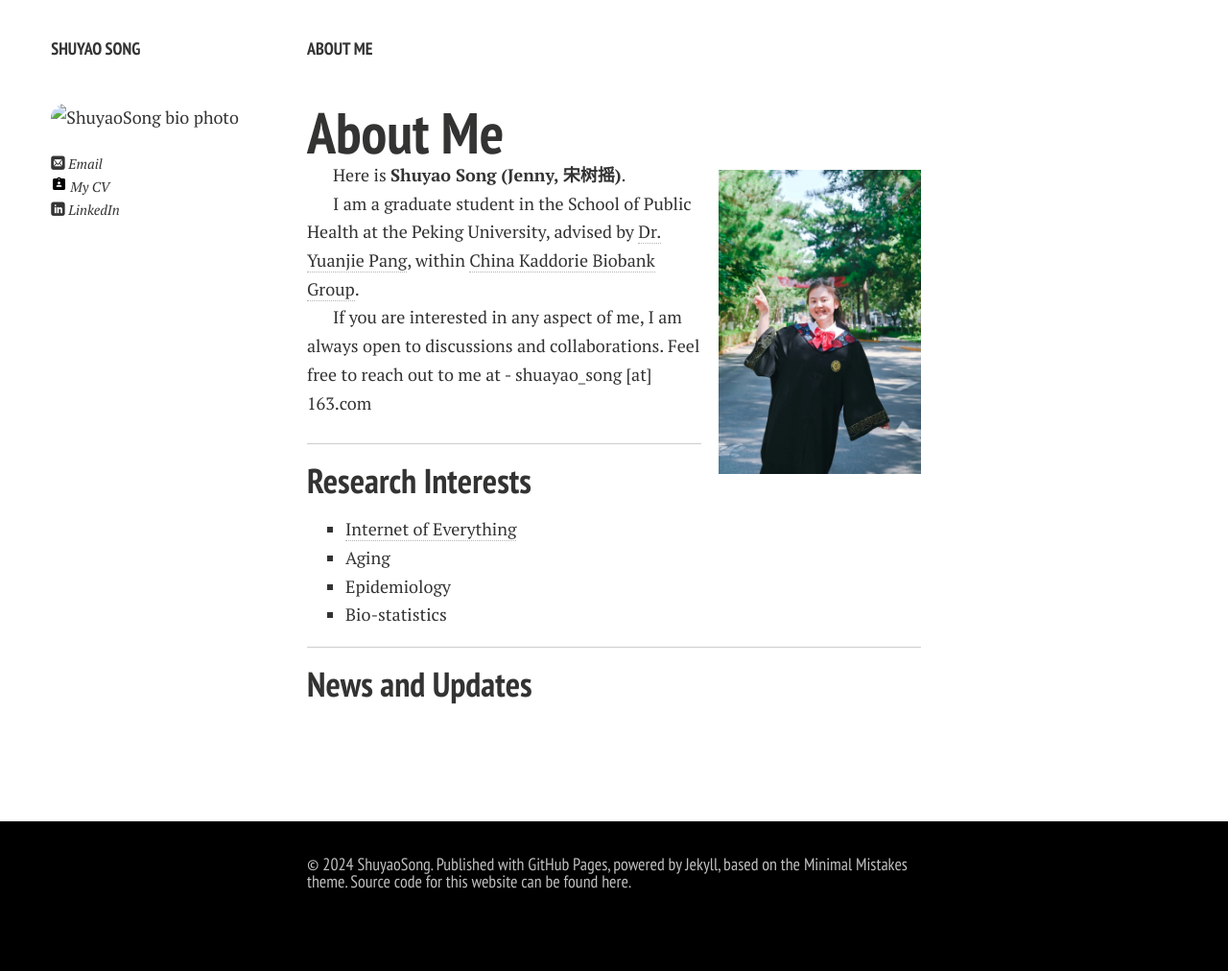
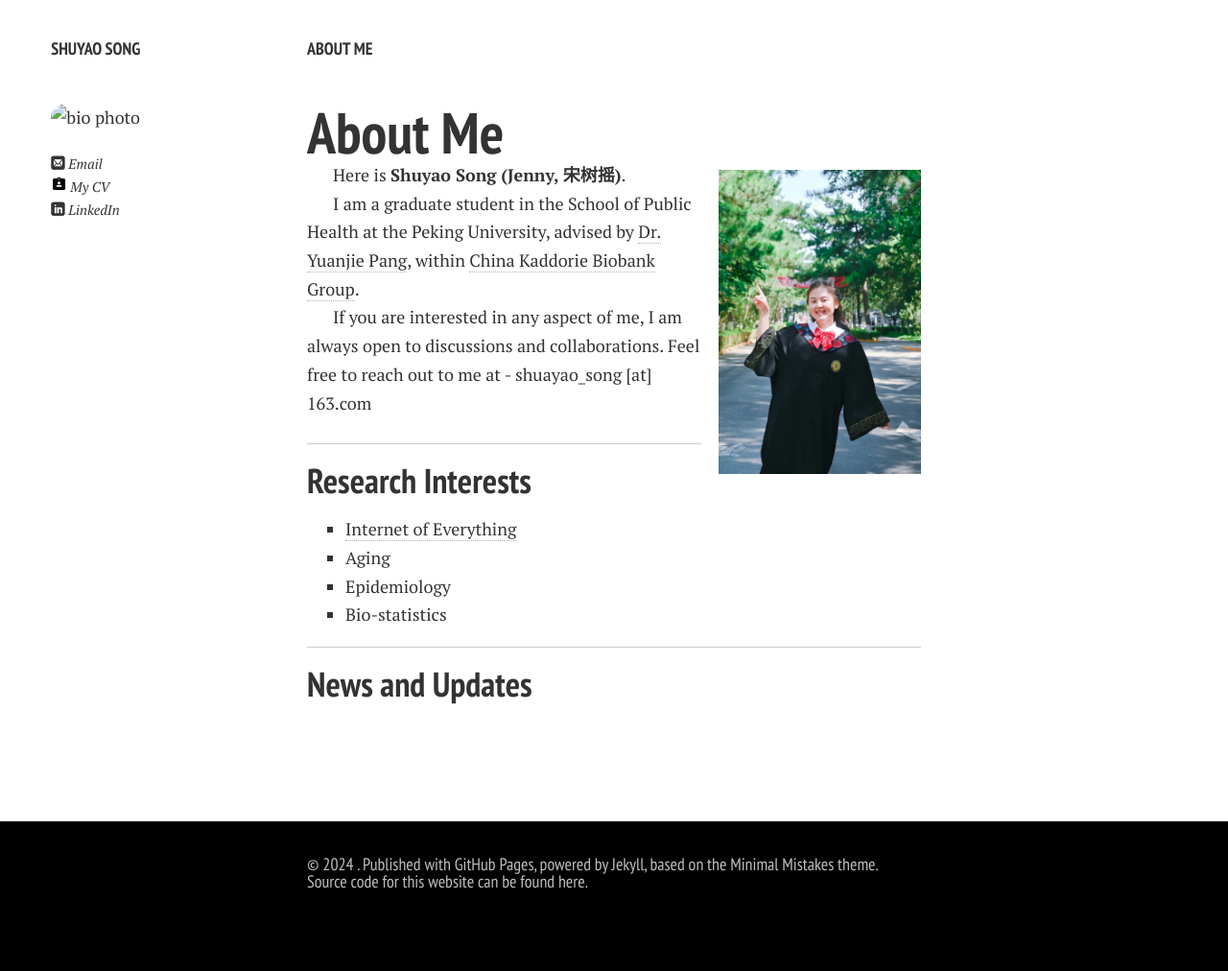
Before and after one commit to ShuyaoSong1019/ShuyaoSong1019.github.io, a Jekyll site: the page built from index.md, in a window 1280 px wide. Shown: the whole page at 96% size. Built offline with Jekyll 4.4.1, drawn with Linux system fonts in a browser that asks for light colours; nearby versions of some CDN libraries; comment, search, counter and statistics services are not loaded; a style sheet for code colours, icons or effects is not loaded; our own code applies the rules of GitHub Pages for plain Markdown files; part of the change alters nothing that is shown.

Commit message:
Update _config.yml

```diff
--- a/_config.yml
+++ b/_config.yml
@@ -6,7 +6,7 @@ url: https://shuyaosong1019.github.io
 
 # Owner/author information
 owner:
-  name: ShuyaoSong
+  # name: ShuyaoSong
   avatar: https://shuyaosong1019.github.io/songshuyao.jpg
   # bio: Two roads diverged in woods, I took the one less traveled by.
   email: shuyao_song@163.com
```
